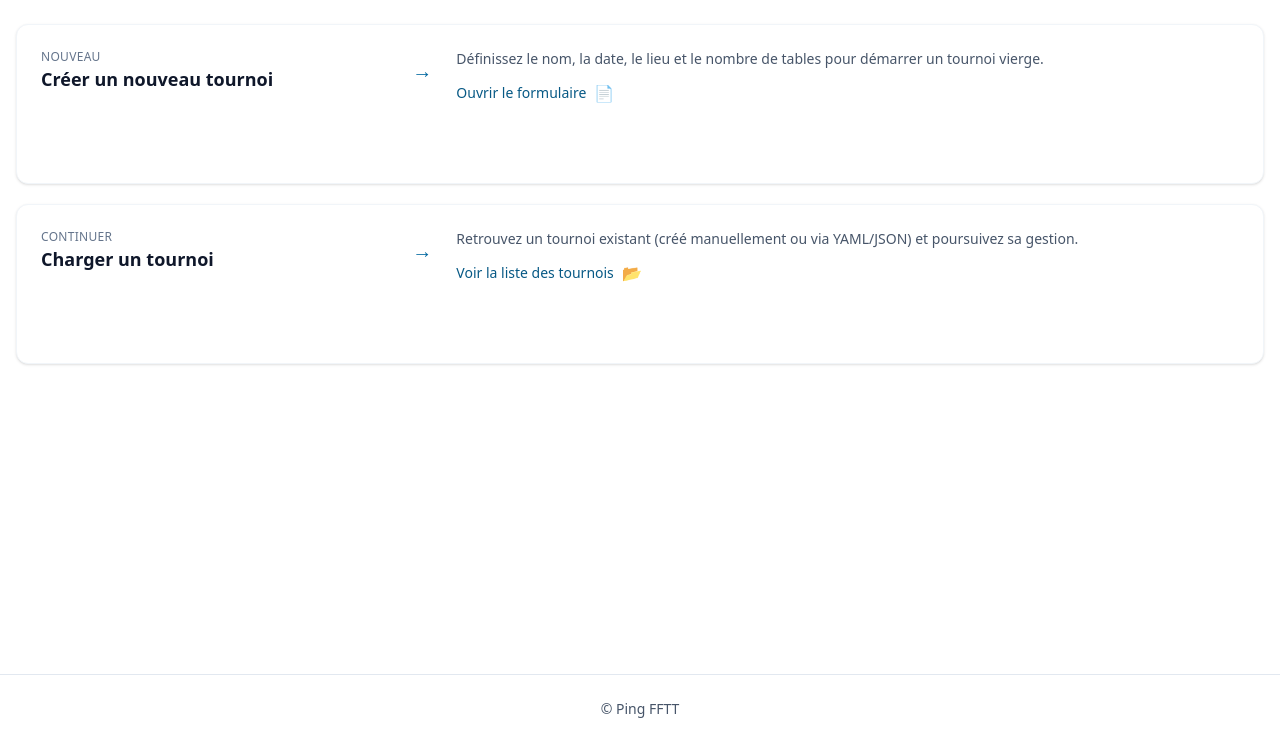
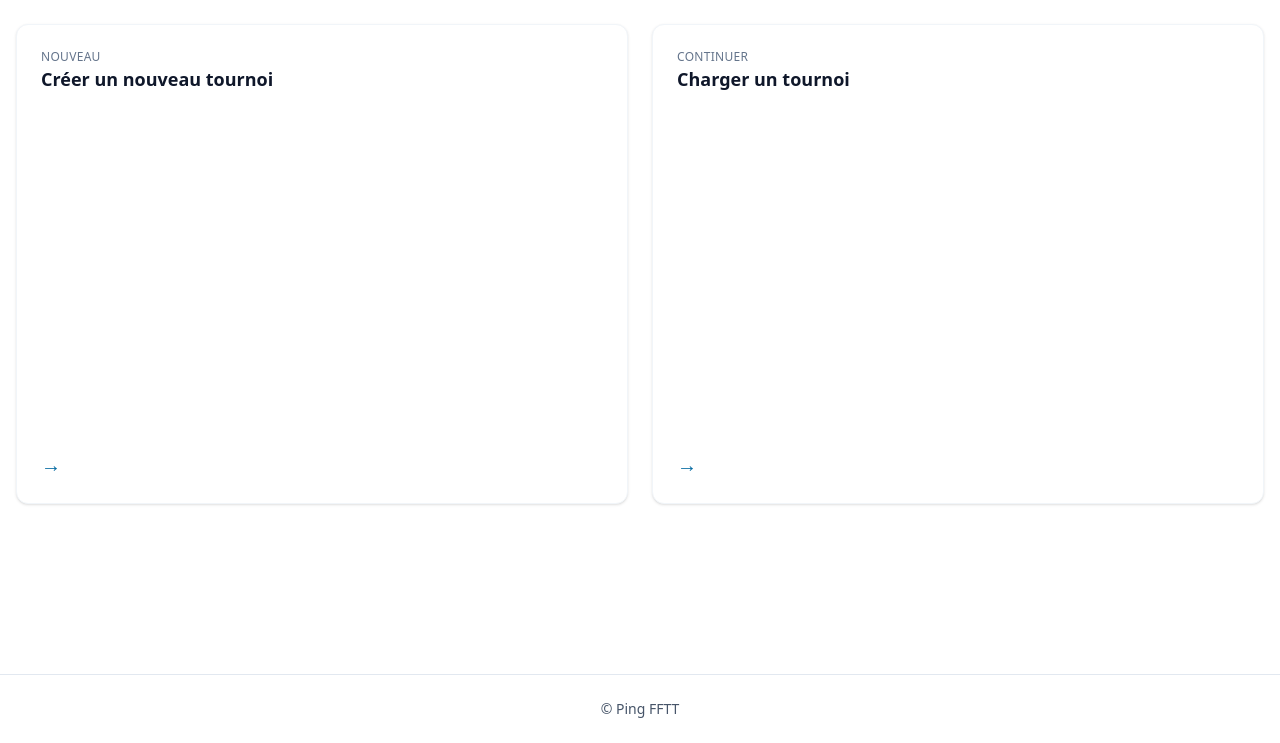
Before and after one commit to olivier6088/ping-tournoi-manager, a Django app: page / in a window 1280 px wide. Shown: the part 57-800 px from the top of the page. Run offline with Django 5.2, Linux system fonts and the light colour scheme; some libraries are stand-ins or nearby versions.

Commit message:
Refine home cards layout

```diff
--- a/core/templates/core/home.html
+++ b/core/templates/core/home.html
@@ -3,41 +3,23 @@
 {% block content %}
 
 <!-- Deux cartes : créer ou charger un tournoi -->
-<div class="flex flex-col gap-4 md:gap-5">
+<div class="grid gap-4 md:grid-cols-2 md:gap-6 md:min-h-[60vh]">
   <a href="{% url 'admin:competitions_tournoi_add' %}"
-     class="group p-6 bg-white rounded-xl shadow border border-slate-100 transition hover:-translate-y-1 hover:shadow-lg dark:bg-slate-800 dark:border-slate-700 dark:hover:border-slate-600 md:flex md:items-start md:gap-6 md:h-40 no-underline">
-    <div class="flex items-start justify-between mb-3 md:mb-0 md:flex-1">
+     class="group flex h-full flex-col justify-between p-6 bg-white rounded-xl shadow border border-slate-100 transition hover:-translate-y-1 hover:shadow-lg dark:bg-slate-800 dark:border-slate-700 dark:hover:border-slate-600 no-underline">
     <div>
       <p class="text-xs uppercase tracking-wide text-slate-500 dark:text-slate-400">Nouveau</p>
       <h3 class="text-lg font-semibold">Créer un nouveau tournoi</h3>
     </div>
-      <span class="text-xl text-sky-700 transition group-hover:translate-x-1 md:self-center">→</span>
-    </div>
-    <div class="md:flex md:flex-col md:justify-center md:flex-[2]">
-      <p class="text-sm text-slate-600 dark:text-slate-300 mb-4 md:mb-3">Définissez le nom, la date, le lieu et le nombre de tables pour démarrer un tournoi vierge.</p>
-      <div class="inline-flex items-center gap-2 text-sm font-medium text-sky-800 dark:text-sky-200">
-        Ouvrir le formulaire
-        <span class="text-base">📄</span>
-      </div>
-    </div>
+    <span class="text-xl text-sky-700 transition group-hover:translate-x-1">→</span>
   </a>
 
   <a href="{% url 'admin:competitions_tournoi_changelist' %}"
-     class="group p-6 bg-white rounded-xl shadow border border-slate-100 transition hover:-translate-y-1 hover:shadow-lg dark:bg-slate-800 dark:border-slate-700 dark:hover:border-slate-600 md:flex md:items-start md:gap-6 md:h-40 no-underline">
-    <div class="flex items-start justify-between mb-3 md:mb-0 md:flex-1">
+     class="group flex h-full flex-col justify-between p-6 bg-white rounded-xl shadow border border-slate-100 transition hover:-translate-y-1 hover:shadow-lg dark:bg-slate-800 dark:border-slate-700 dark:hover:border-slate-600 no-underline">
     <div>
       <p class="text-xs uppercase tracking-wide text-slate-500 dark:text-slate-400">Continuer</p>
       <h3 class="text-lg font-semibold">Charger un tournoi</h3>
     </div>
-      <span class="text-xl text-sky-700 transition group-hover:translate-x-1 md:self-center">→</span>
-    </div>
-    <div class="md:flex md:flex-col md:justify-center md:flex-[2]">
-      <p class="text-sm text-slate-600 dark:text-slate-300 mb-4 md:mb-3">Retrouvez un tournoi existant (créé manuellement ou via YAML/JSON) et poursuivez sa gestion.</p>
-      <div class="inline-flex items-center gap-2 text-sm font-medium text-sky-800 dark:text-sky-200">
-        Voir la liste des tournois
-        <span class="text-base">📂</span>
-      </div>
-    </div>
+    <span class="text-xl text-sky-700 transition group-hover:translate-x-1">→</span>
   </a>
 </div>
 
```
Lines whose indentation alone changed are shown as unchanged.
